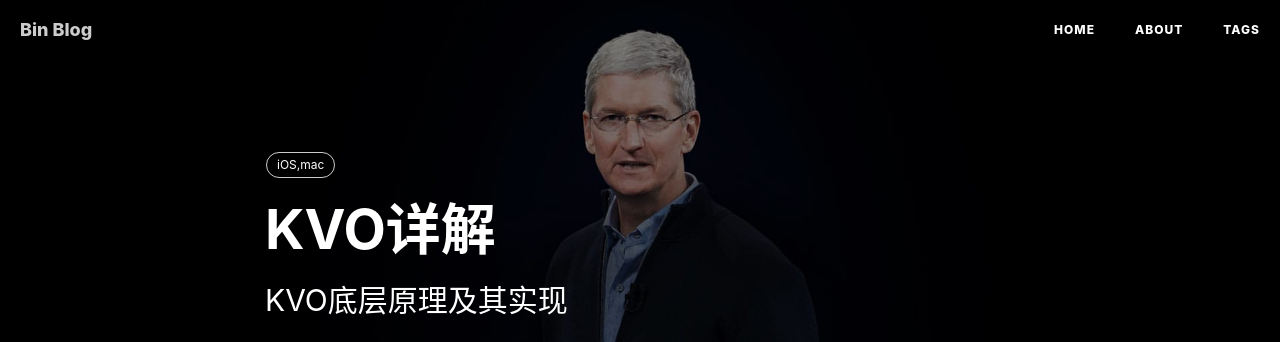
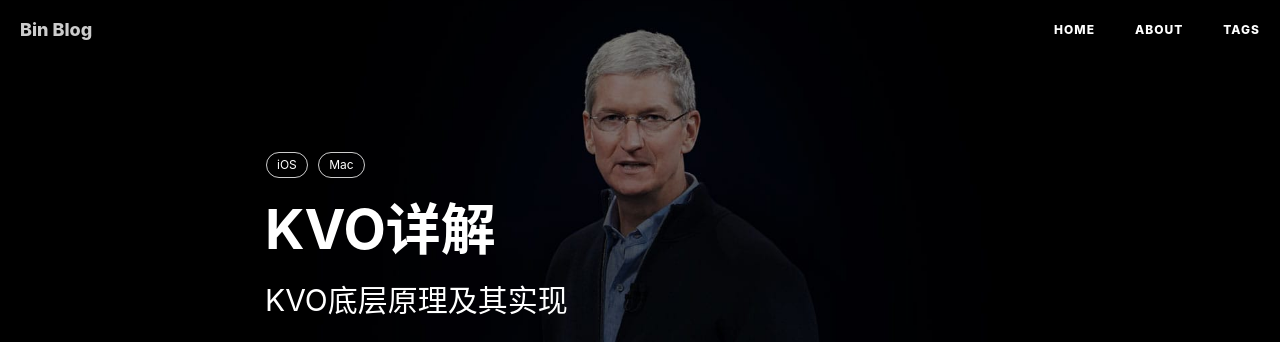
Before and after one commit to binswm/binswm.github.io, a Jekyll site: the page built from _posts/2021-03-29-KVO详解.md, in a window 1280 px wide and 900 px high. Shown: the top 342 px of the window. Built offline with Jekyll 4.4.1, drawn with Linux system fonts in a browser that asks for light colours; nearby versions of some CDN libraries; comment, search, counter and statistics services are not loaded.

```diff
--- a/_posts/2021-03-29-KVO详解.md
+++ b/_posts/2021-03-29-KVO详解.md
@@ -7,7 +7,9 @@ author:     BY
 header-img: img/post-bg-cook.jpg
 catalog: true
 tags:
-    - iOS,mac
+    - iOS
+    - Mac
+
 ---
 
 ## 前言
```
